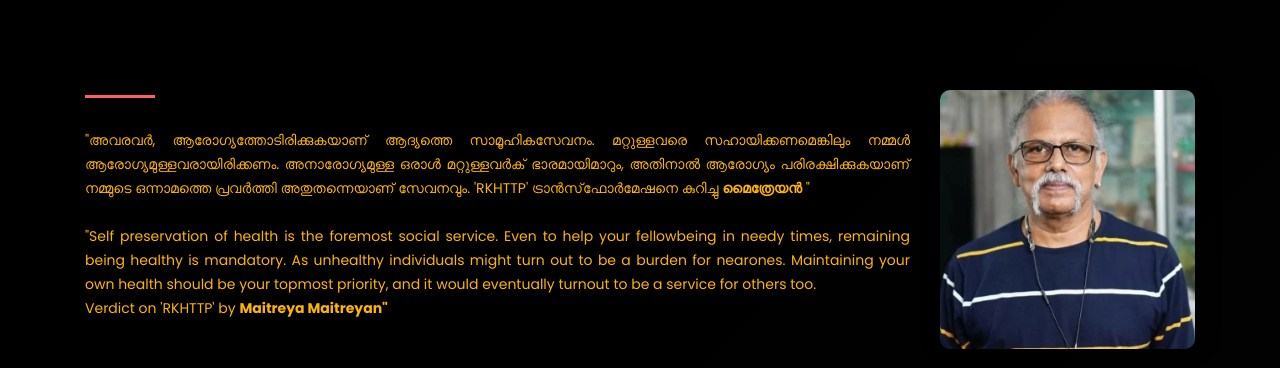
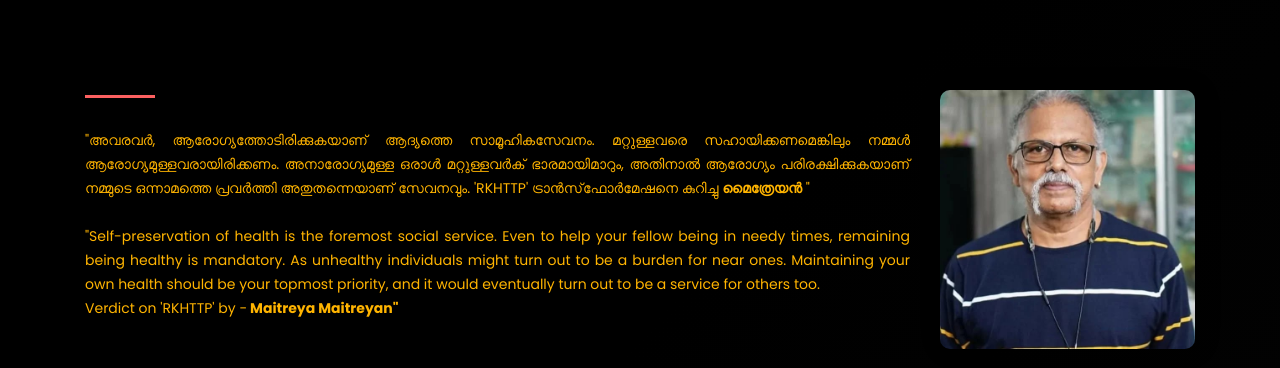
Before and after one commit to Rino-RKHTTP/rkhttp-public, a website: page index.html in a window 1280 px wide. Shown: the part 1200-1568 px from the top of the page. Drawn offline with Linux system fonts and the light colour scheme.

Commit message:
Maitreyan English fixes

```diff
--- a/index.html
+++ b/index.html
@@ -375,10 +375,10 @@ background-image: linear-gradient(315deg, #111 0%, #000000 74%);">
                         <div class="line wow fadeInUp" data-wow-delay="200ms"></div>
                         <p4 class="wow fadeInUp" data-wow-delay="300ms" style="font-size: 14px;color: #ffb400;">"അവരവർ, ആരോഗ്യത്തോടിരിക്കുകയാണ് ആദ്യത്തെ സാമൂഹികസേവനം. മറ്റുള്ളവരെ സഹായിക്കണമെങ്കിലും നമ്മൾ ആരോഗ്യമുള്ളവരായിരിക്കണം.
                             അനാരോഗ്യമുള്ള ഒരാൾ മറ്റുള്ളവർക് ഭാരമായിമാറും, അതിനാൽ ആരോഗ്യം പരിരക്ഷിക്കുകയാണ് നമ്മുടെ ഒന്നാമത്തെ പ്രവർത്തി അതുതന്നെയാണ് സേവനവും. 'RKHTTP' ട്രാൻസ്‌ഫോർമേഷനെ കുറിച്ചു <span style="font-weight: 800;">മൈത്രേയൻ</span> "<br><br>
-                            "Self preservation of health is the foremost social service.
-                            Even to help your fellowbeing in needy times, remaining being healthy is mandatory.
-                            As unhealthy individuals might turn out to be a burden for nearones. Maintaining your own health should be your topmost priority,
-                            and it would eventually turnout to be a service  for others too.<br>Verdict on 'RKHTTP' by <span style="font-weight: 800;"> Maitreya Maitreyan" </span></p4><br><br>
+                            "Self-preservation of health is the foremost social service. Even to help your fellow being in needy times,
+                            remaining being healthy is mandatory. As unhealthy individuals might turn out to be a burden for near
+                            ones. Maintaining your own health should be your topmost priority, and it would eventually turn out to
+                            be a service for others too.<br>Verdict on &#39;RKHTTP&#39; by -<span style="font-weight: 800;"> Maitreya Maitreyan" </span></p4><br><br>
 
                         <!-- <center> <h3 style="font-size: large;color: skyblue;">Maitreya Maitreyan </h3></center> -->
                         <!-- <a class="btn alime-btn btn-2 mt-30 wow fadeInUp" data-wow-delay="500ms" href="https://api.whatsapp.com/send?phone=918848964489">Contact Us</a> -->
```
